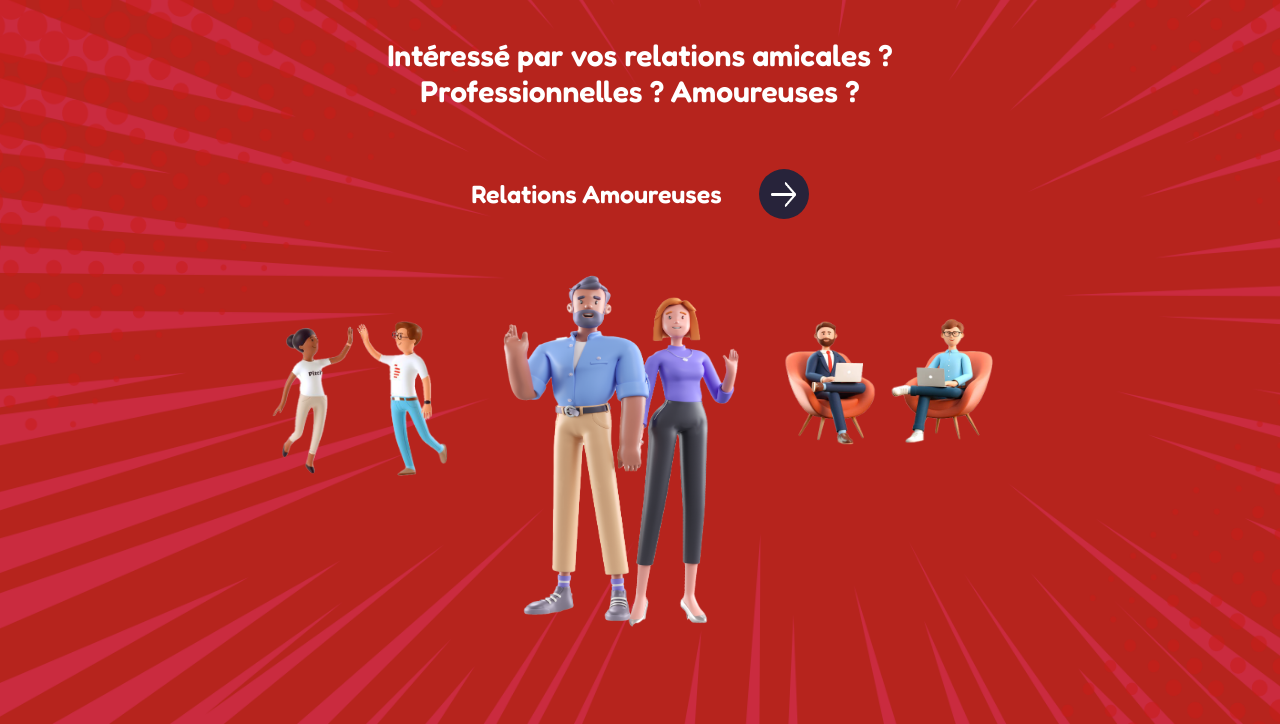
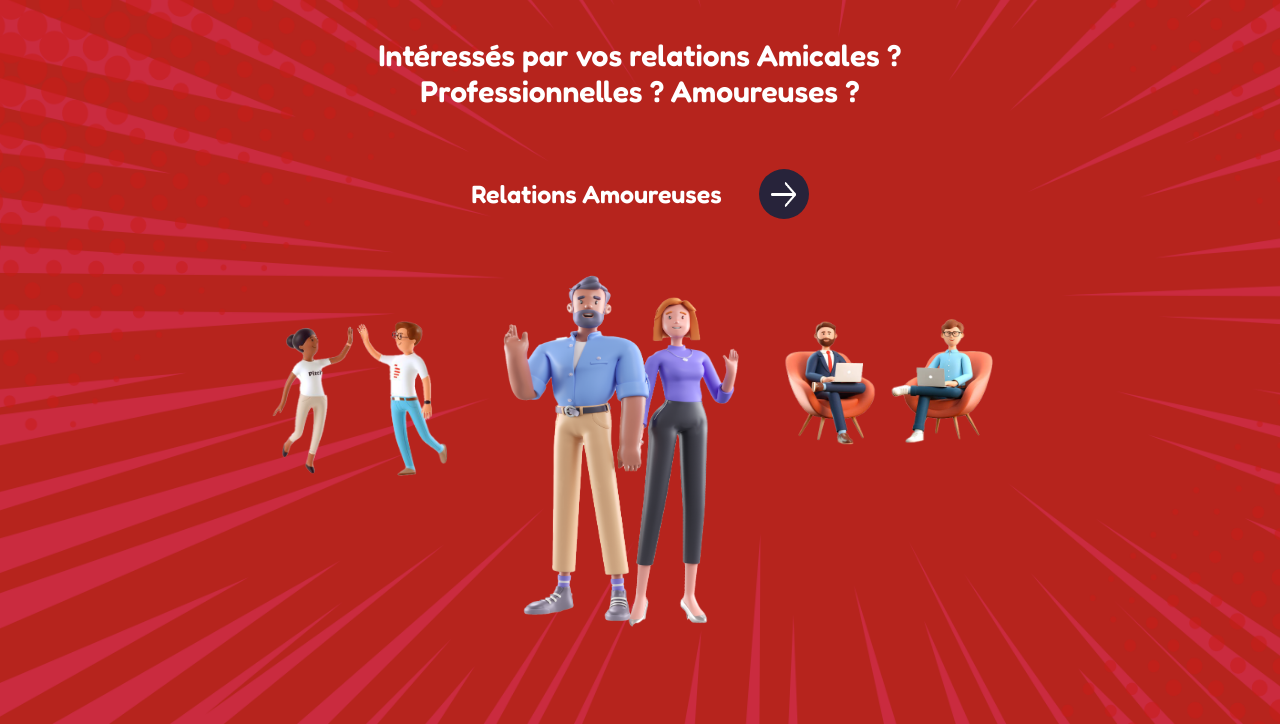
Before and after one commit to QuintinJouanne/You-Me, a website: page themeChoice.html in a window 1280 px wide. Shown: the part 76-800 px from the top of the page. Drawn offline with Linux system fonts and the light colour scheme.

Commit message:
Ortho correction

```diff
--- a/themeChoice.html
+++ b/themeChoice.html
@@ -37,7 +37,7 @@
 
     <div class="mainContainer displayNone">
       <p class="txtContainer">
-        Intéressé par vos relations amicales ? <br> Professionnelles ? Amoureuses ?
+        Intéressés par vos relations Amicales ? <br> Professionnelles ? Amoureuses ?
       </p>
       <div class="sliderContainer">
      <!--   <div class="arrowLeft">
```
